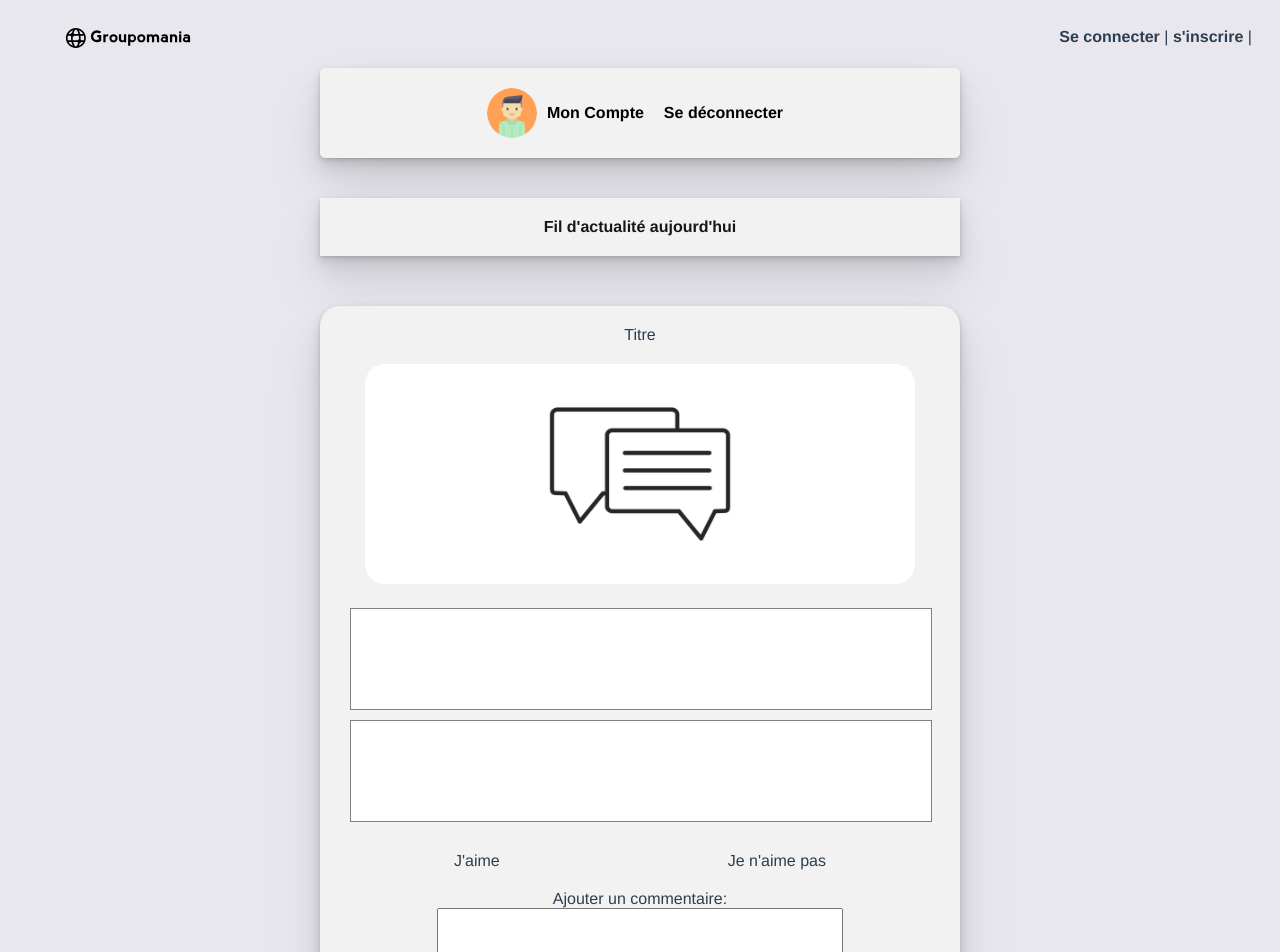
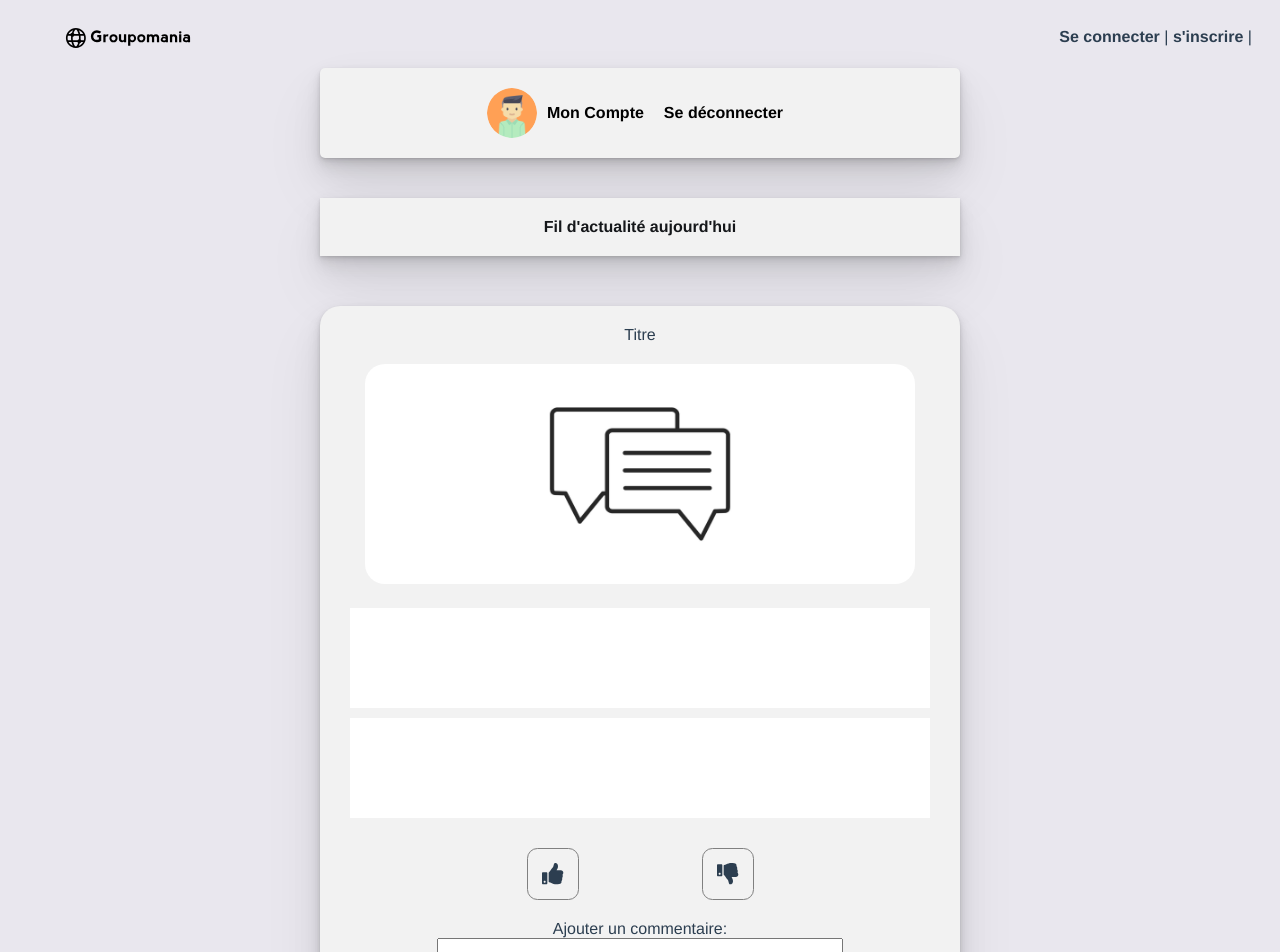
Before and after one commit to Bescore/Openclassrooms_P7, a Vue app: page /feed in a window 1280 px wide. Shown: the top 952 px of the page. Built offline with nearby package versions, Linux system fonts and the light colour scheme; no server answers.

Commit message:
ajout de fontawesome,création d'icones de like dislikes

```diff
--- a/package.json
+++ b/package.json
@@ -8,6 +8,9 @@
     "lint": "vue-cli-service lint"
   },
   "dependencies": {
+    "@fortawesome/fontawesome-svg-core": "^1.2.36",
+    "@fortawesome/free-solid-svg-icons": "^5.15.4",
+    "@fortawesome/vue-fontawesome": "^3.0.0-5",
     "axios": "^0.24.0",
     "core-js": "^3.6.5",
     "vue": "^3.0.0",
--- a/src/components/posting_box.vue
+++ b/src/components/posting_box.vue
@@ -37,9 +37,11 @@ export default {
 }
 .create-posts-contains-inputs-title{
     resize: none;
+    border: none;
 }
 .create-posts-contains-inputs-commentaires{
 height:200px;
 resize: none;
+border: none;
 }
 </style>
--- a/src/main.js
+++ b/src/main.js
@@ -1,5 +1,12 @@
 import { createApp } from 'vue'
 import App from './App.vue'
 import router from './router'
+import { library } from '@fortawesome/fontawesome-svg-core'
+import { faSpinner,faThumbsDown,faThumbsUp} from '@fortawesome/free-solid-svg-icons'
+import { FontAwesomeIcon } from '@fortawesome/vue-fontawesome'
 
-createApp(App).use(router).use(router).mount('#app')
+
+
+library.add( faSpinner, faThumbsDown, faThumbsUp)
+
+createApp( App ).component( "font-awesome-icon", FontAwesomeIcon ).use( router ).use( router ).mount( '#app' )
--- a/src/views/compte.vue
+++ b/src/views/compte.vue
@@ -18,7 +18,6 @@
                 <label for="img">Modifier la photo</label>
                 <input id="img" class="form-buttons-btns" type="file" accept="image/*">
                 <input class="form-buttons-btns" type="submit" value="Désactiver mon compte">
-
             </form>
         </div>
     </div>
--- a/src/views/poster.vue
+++ b/src/views/poster.vue
@@ -14,8 +14,8 @@
     <div class="posts-comments"><div class="posts-comments-child" :key="index" v-for="(posters, index) in posters">{{posters.name}}</div></div>
     <form class="form">
       <div class="like-contenair">
-      <div>J'aime</div>
-      <div>Je n'aime pas</div>
+      <div  id="like" class="like-contenair-child"><font-awesome-icon icon="thumbs-up" size="lg" /></div>
+      <div id="dislike" class="like-contenair-child"><font-awesome-icon icon="thumbs-down" size="lg" /></div>
       </div>
       <label class="commentaire-label" for="comments">Ajouter un commentaire:</label>
     <div>
@@ -133,11 +133,31 @@ overflow: hidden;
   background-color: white;
 }
 .like-contenair{
+  margin:auto;
+  width: 350px;
   display: flex;
   justify-content: space-around;
   position: relative;
   bottom:20px;
 
+}
+.like-contenair-child{
+  border-radius: 20%;
+  display: flex;
+  justify-content: center;
+  align-items: center;
+  border:grey solid 1px;
+  width:50px;
+  height:50px;
+
+}
+#like:hover{
+ box-shadow: rgba(0, 0, 0, 0.07) 0px 1px 2px, rgba(0, 0, 0, 0.07) 0px 2px 4px, rgba(0, 0, 0, 0.07) 0px 4px 8px, rgba(0, 0, 0, 0.07) 0px 8px 16px, rgba(0, 0, 0, 0.07) 0px 16px 32px, rgba(0, 0, 0, 0.07) 0px 32px 64px;
+ background-color: rgb(191, 221, 178);
+}
+#dislike:hover{
+ box-shadow: rgba(0, 0, 0, 0.07) 0px 1px 2px, rgba(0, 0, 0, 0.07) 0px 2px 4px, rgba(0, 0, 0, 0.07) 0px 4px 8px, rgba(0, 0, 0, 0.07) 0px 8px 16px, rgba(0, 0, 0, 0.07) 0px 16px 32px, rgba(0, 0, 0, 0.07) 0px 32px 64px;
+ background-color:rgb(196, 143, 143) ;
 }
 .posts-comments{
   width:580px;
@@ -145,7 +165,6 @@ overflow: hidden;
   margin:10px;
   position: relative;
   top:30px;
-  border:grey solid 1px;
   overflow:auto;
   background-color: white;
 }
```
Also changed, not shown: 1 other file (tests, documents, lock files or other folders).
